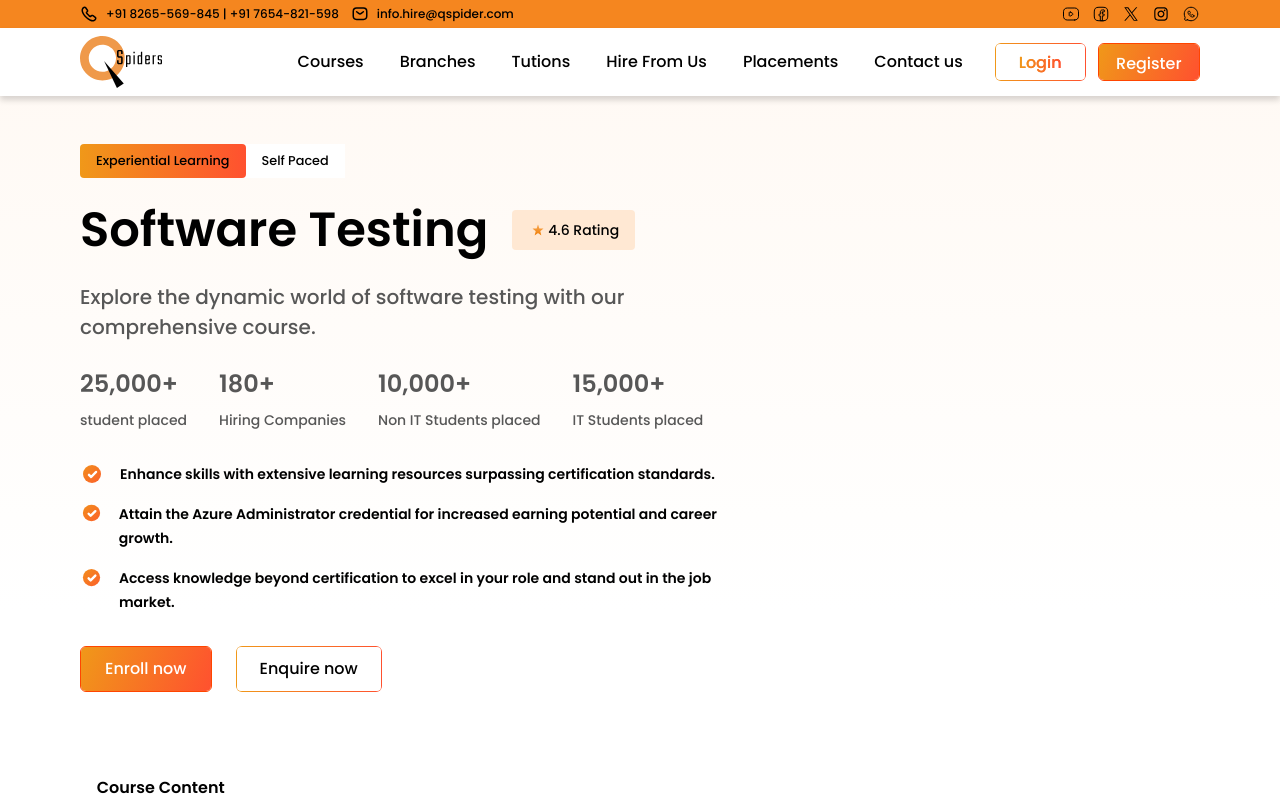
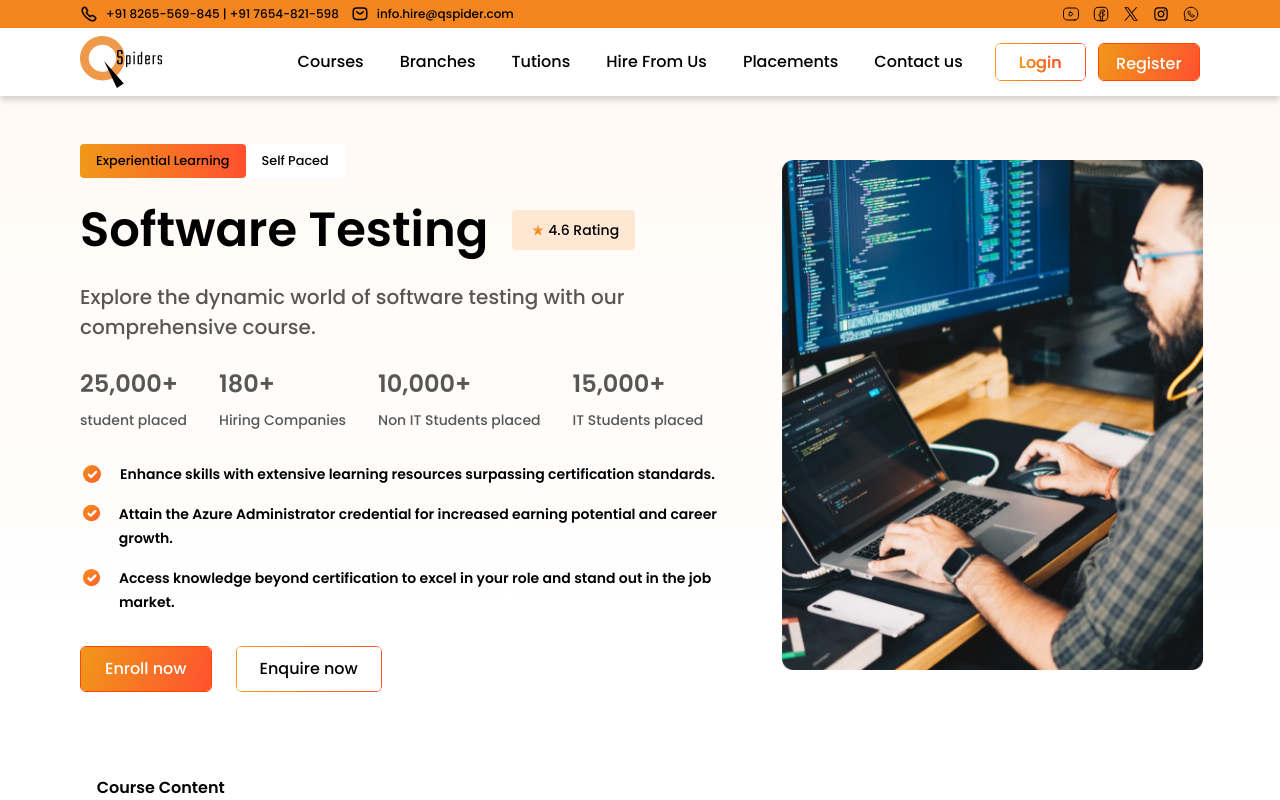
Before and after one commit to DivyaV123/React-Project, a Next.js app: page /pages/tutions in a window 1280 px wide. Shown: the top 800 px of the page. Built offline with nearby package versions, Linux system fonts and the light colour scheme.

Commit message:
Added Image scrolling to tution page

```diff
--- a/app/pages/tutions/page.js
+++ b/app/pages/tutions/page.js
@@ -9,6 +9,7 @@ import HiringPartnersHome from '../courses/HiringPartnersHome';
 import CourseHighlites from '../courses/CourseHighlites';
 import StudentsTestimonialsHome from '../courses/StudentsTestimonialsHome';
 import CoursesFaq from '../courses/CoursesFaq';
+import ImageScroller from '../courses/ImageScroller';
 
 const Tutions = () => {
     const [isRightBarFixed, setIsRightBarFixed] = useState(false);
@@ -18,7 +19,8 @@ const Tutions = () => {
     }
     return (
         <WebLayout>
-            <CourseLanding page='tution' onRightBarFix={handleRightBarFix} isRightBarFixed={isRightBarFixed} />
+            <CourseLanding page='tution' />
+            <ImageScroller onRightBarFix={handleRightBarFix} isRightBarFixed={isRightBarFixed} />
             <CourseContent />
             <CourseHighlites />
             <StudentsTestimonialsHome />
```
